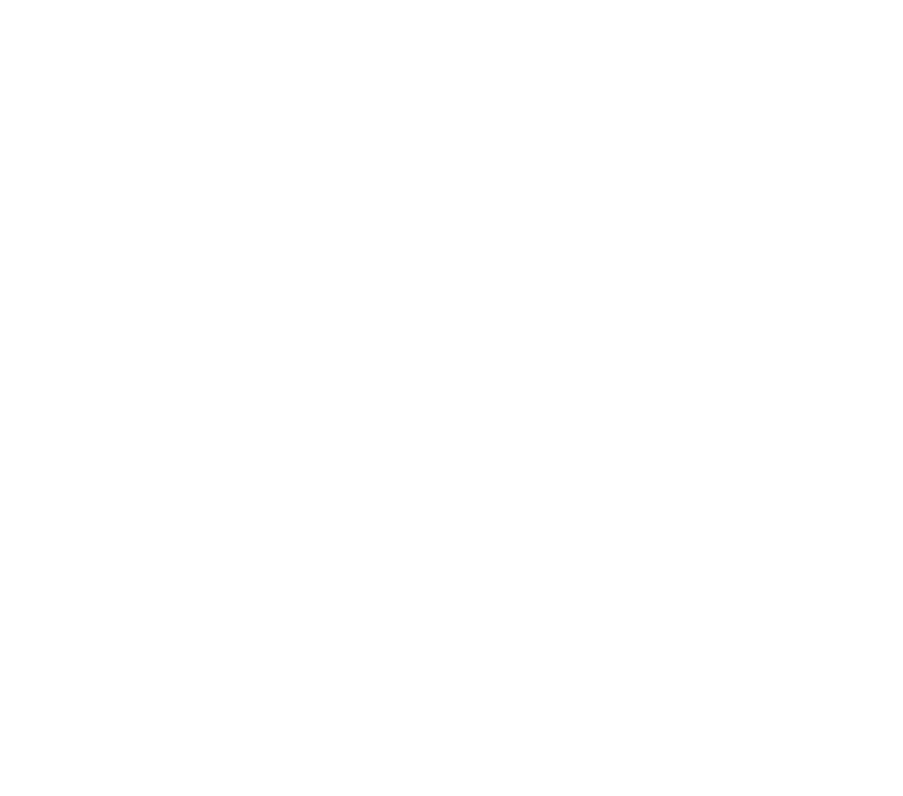
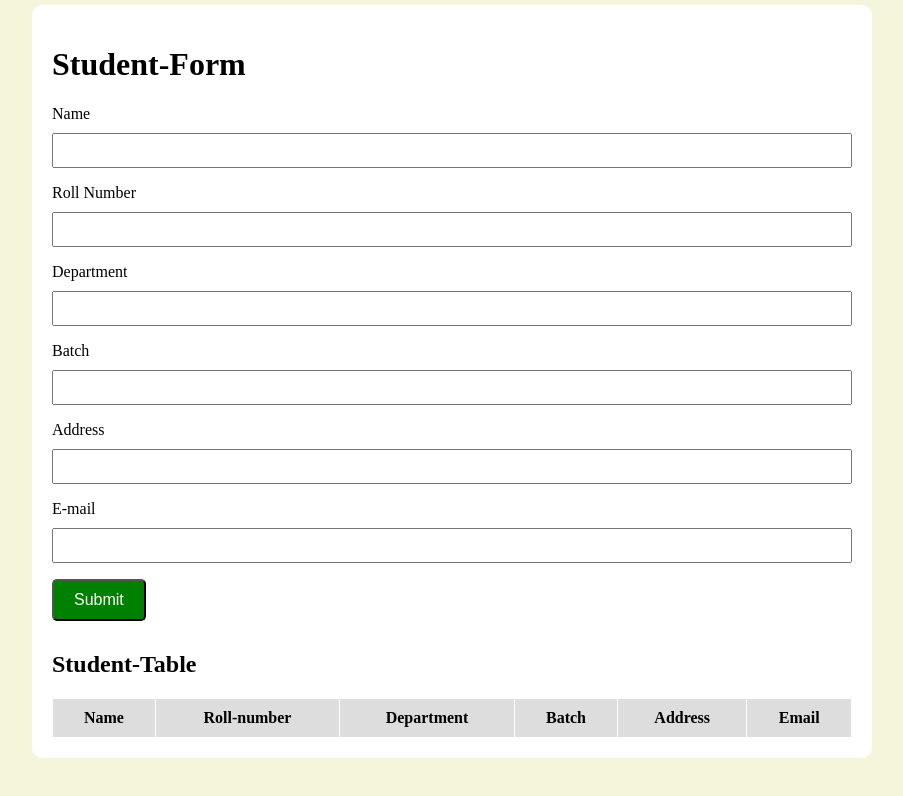
Before and after one commit to susmoypaul/projects--student-form-, a plain HTML site: page index.html in a window 1280 px wide. Shown: the whole page, without its empty margins (188-1091 px from the left). Drawn offline with Linux system fonts and the light colour scheme.

Commit message:
work done

```diff
--- a/index.html
+++ b/index.html
@@ -3,7 +3,53 @@
   <head>
     <meta charset="UTF-8" />
     <meta name="viewport" content="width=device-width, initial-scale=1.0" />
-    <title>Document</title>
+    <title>Student-Form</title>
+    <link rel="stylesheet" href="style.css" />
   </head>
-  <body></body>
+
+  <body>
+    <div class="container">
+      <h1>Student-Form</h1>
+
+      <form id="form">
+        <label for="name">Name</label>
+        <input type="text" id="name" />
+
+        <label for="rollNumber">Roll Number</label>
+        <input type="text" id="rollNumber" />
+
+        <label for="department">Department</label>
+        <input type="text" id="department" />
+
+        <label for="batch">Batch</label>
+        <input type="text" id="batch" />
+
+        <label for="address">Address</label>
+        <input type="text" id="address" />
+
+        <label for="email">E-mail</label>
+        <input type="email" id="email" />
+
+        <button type="button" onclick="addInfo()">Submit</button>
+      </form>
+
+      <h2>Student-Table</h2>
+      <table id="studentTable">
+        <thead>
+          <tr>
+            <th>Name</th>
+            <th>Roll-number</th>
+            <th>Department</th>
+            <th>Batch</th>
+            <th>Address</th>
+            <th>Email</th>
+          </tr>
+        </thead>
+
+        <tbody></tbody>
+      </table>
+    </div>
+
+    <script src="./script.js"></script>
+  </body>
 </html>
--- /dev/null
+++ b/script.js
@@ -0,0 +1,30 @@
+
+
+function addInfo(){
+    var name = document.getElementById("name").value
+    var rollNumber = document.getElementById("rollNumber").value
+    var department = document.getElementById("department").value
+    var batch = document.getElementById("batch").value
+    var address = document.getElementById("address").value
+    var email = document.getElementById("email").value
+
+    var table = document.getElementById("studentTable").
+    getElementsByTagName('tbody')[0];
+
+
+    var newRow=table.insertRow(0);
+
+    var cell1 = newRow.insertCell(0);
+    var cell2 = newRow.insertCell(1);
+    var cell3 = newRow.insertCell(2);
+    var cell4 = newRow.insertCell(3);
+    var cell5 = newRow.insertCell(4);
+    var cell6 = newRow.insertCell(5);
+
+    cell1.innerHTML = name;
+    cell2.innerHTML = rollNumber;
+    cell3.innerHTML = department;
+    cell4.innerHTML = batch;
+    cell5.innerHTML = address;
+    cell6.innerHTML = email;
+}
--- /dev/null
+++ b/style.css
@@ -0,0 +1,70 @@
+body{
+    margin: 0;
+    padding: 0%;
+    background-color: beige;
+}
+
+.container{
+ max-width: 800px;
+ margin: 5px auto;
+ padding: 20px;
+ background-color: #fff;
+ border-radius: 10px;
+ -webkit-border-radius: 10px;
+ -moz-border-radius: 10px;
+ -ms-border-radius: 10px;
+ -o-border-radius: 10px;
+}
+
+#form{
+margin-bottom:30px;
+}
+
+label{
+    display: block;
+    margin-bottom: 10px;
+    }
+
+    input{
+        width: 100%;
+        padding: 8px;
+        margin-bottom: 16px;
+        box-sizing: border-box;
+    }
+
+    button{
+        background-color: green;
+        color: #fff;
+        font-size: 16px;
+        padding: 10px 20px;
+        transition: all .1s linear;
+        border-radius: 5px;
+        -webkit-border-radius: 5px;
+        -moz-border-radius: 5px;
+        -ms-border-radius: 5px;
+        -o-border-radius: 5px;
+        cursor: pointer;
+        -webkit-transition: all .1s linear;
+        -moz-transition: all .1s linear;
+        -ms-transition: all .1s linear;
+        -o-transition: all .1s linear;
+}
+
+button:hover{
+    opacity: .8;
+}
+ table{
+    width: 100%;
+    margin-top: 5px;
+    border-collapse: collapse;
+ }
+
+ th,td{
+    border: 1px solid #fff;
+    text-align: center;
+    padding: 10px;
+ }
+
+ th{
+background-color: #ddd;
+ }
```
